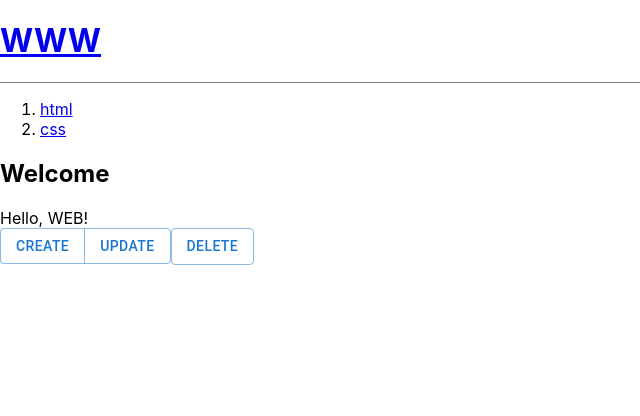
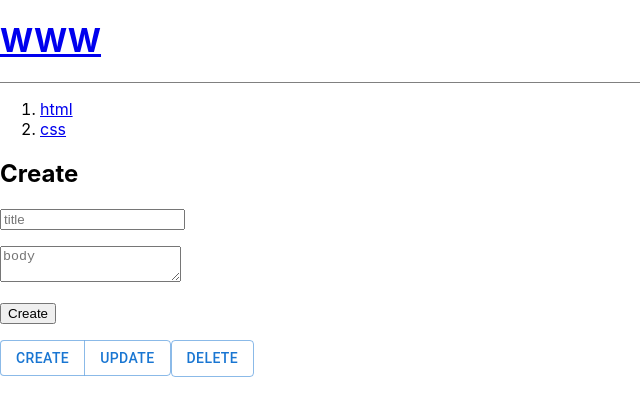
Before and after one commit to okdol1/react-app, a React (Create React App) app: page / in a window 1280 px wide. Both pictures are taken after a click on the button "CREATE". Shown: the top 416 px of the page, without its empty margins (0-640 px from the left). Built offline with nearby package versions, Linux system fonts and the light colour scheme.

Commit message:
create 기능 구현

```diff
--- a/src/App.js
+++ b/src/App.js
@@ -36,17 +36,28 @@
   })
   return <nav><ol>{liTags}</ol></nav>
 }
-// function createHandler() {
-
-// }
+function Create(props) {
+    return <article>
+    <h2>Create</h2>
+    <form onSubmit={(evt)=> {
+      evt.preventDefault()
+      const title = evt.target.title.value;
+      const body = evt.target.body.value;
+      props.onCreate(title, body)
+    }}>
+      <p><input type="text" name="title" placeholder="title"></input></p>
+      <p><textarea name="body" placeholder="body"></textarea></p>
+      <p><input type="submit" value="Create"></input></p>
+    </form>
+  </article>
+}
 function App() {
   const [mode, setMode] = useState('WELCOME')
-  const [id, setId] = useState(null)
-  console.log(mode, id)
-  const topics = [
+  const [nextId, setNextId] = useState(3);
+  const [topics, setTopics] = useState([
     {id:1, title:'html', body:'html is ...'},
     {id:2, title:'css', body:'css is ...'},
-  ];
+  ]);
   let content = null
 
   if(mode === 'WELCOME'){
@@ -60,6 +71,16 @@
       }
     })[0]
     content = <Article title={topic.title} body={topic.body}></Article>
+  } else if(mode === 'CREATE') {
+    content = <Create onCreate={(title, body) => {
+      const newTopic = {id:nextId, title, body}
+      const newTopics = [...topics]
+      newTopics.push(newTopics)
+      setTopics(newTopics)
+      setId(newxtId)
+      setMode('READ')
+      setNextId(nextId+1)
+    }}></Create>
   }
   return (
     <div>
@@ -73,7 +94,7 @@
       {content}
       <ButtonGroup>
         <Button variant="outlined" onClick={()=>{
-          alert('create!')
+          setMode('CREATE')
         }}>Create</Button>
         <Button variant="outlined">Update</Button>
       </ButtonGroup>
```
